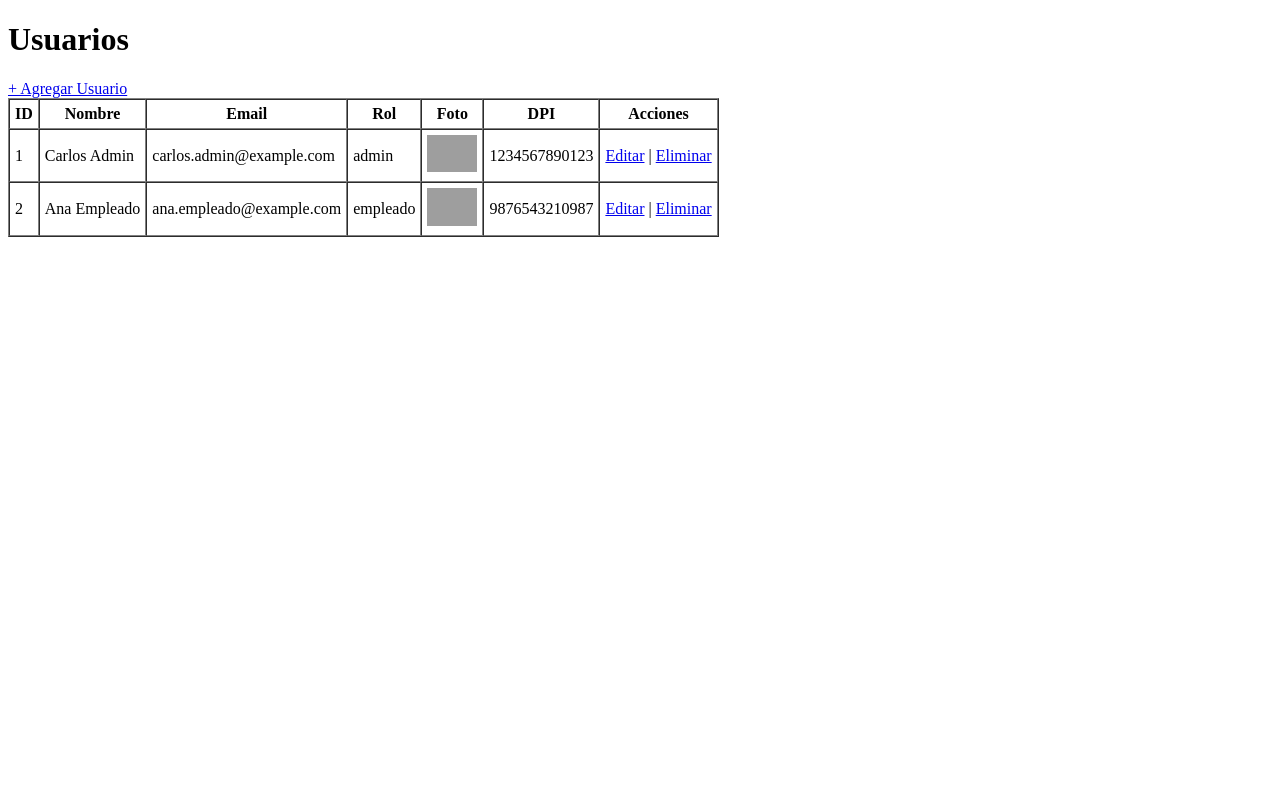
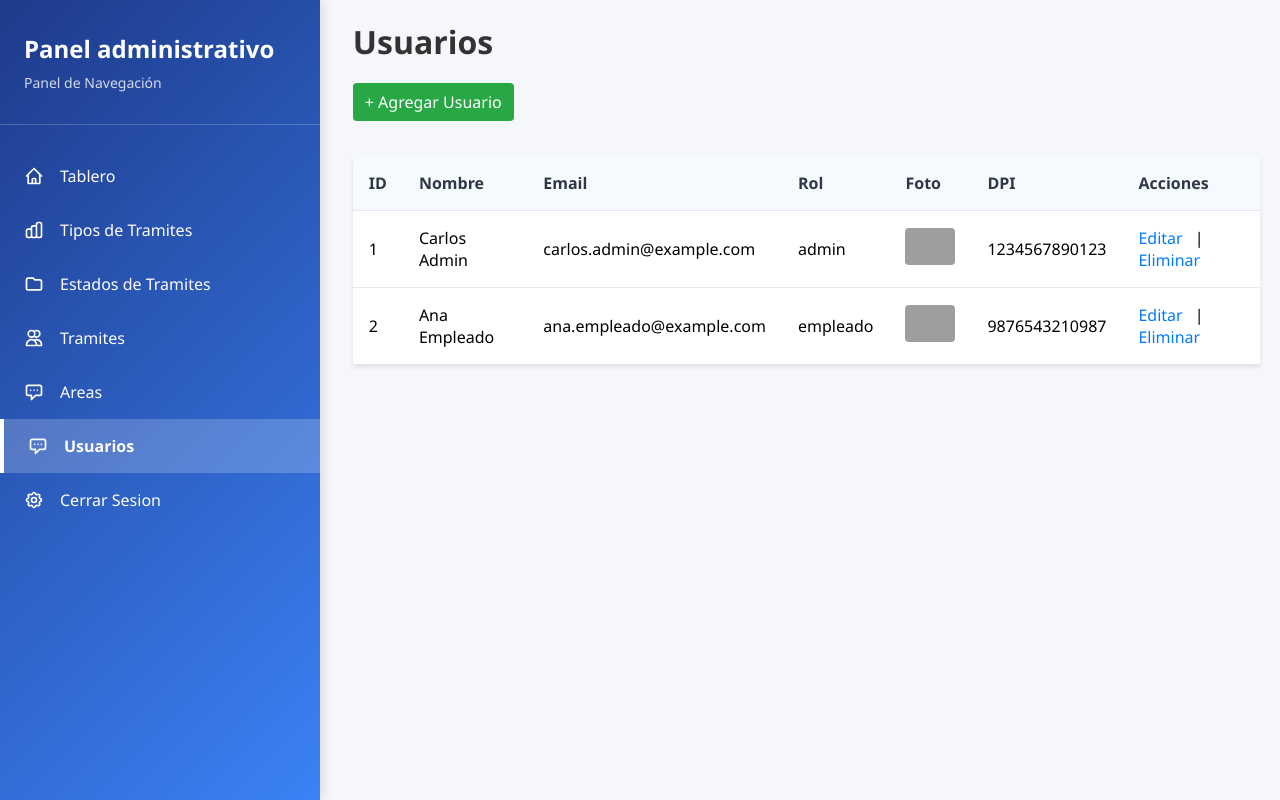
Before and after one commit to Hectorchan10/SistemaTramites, a PHP site: page /views/admin/usuario/usuarios.php in a window 1280 px wide. Run offline with PHP 8.4, Linux system fonts and the light colour scheme; data comes from the database, SQL or seed files in the repository; grey boxes are pictures that could not be loaded.

Commit message:
Actualizacion de asidebar y implementacion de estilos a usuarios

```diff
--- /dev/null
+++ b/style/usuarios.css
@@ -0,0 +1,143 @@
+
+    /* Contenedor principal que evita el sidebar (25%) */
+    .contenido-principal {
+        margin-left: 26%;
+        width: calc(100% - 26%);
+        padding: 20px;
+        box-sizing: border-box;
+    }
+
+    /* Estilos generales para mejorar la apariencia */
+    body {
+        font-family: Arial, sans-serif;
+        background-color: #f8f9fa;
+        margin: 0;
+        padding: 0;
+    }
+
+    h1 {
+        color: #333;
+        margin-bottom: 20px;
+    }
+
+    a {
+        text-decoration: none;
+        color: #007bff;
+    }
+
+    a:hover {
+        text-decoration: underline;
+    }
+
+    /* Mensajes de éxito */
+    .mensaje-exito {
+        padding: 10px;
+        background-color: #d4edda;
+        color: #155724;
+        border-radius: 5px;
+        margin-bottom: 20px;
+        border: 1px solid #c3e6cb;
+    }
+
+    /* Mensajes de error */
+    .mensaje-error {
+        padding: 10px;
+        background-color: #f8d7da;
+        color: #721c24;
+        border-radius: 5px;
+        margin-bottom: 20px;
+        border: 1px solid #f5c6cb;
+    }
+
+    /* Tabla de usuarios */
+    table {
+        width: 100%;
+        border-collapse: collapse;
+        background-color: white;
+        box-shadow: 0 2px 4px rgba(0,0,0,0.1);
+        margin-top: 15px;
+    }
+
+    th, td {
+        padding: 12px;
+        text-align: left;
+        border-bottom: 1px solid #ddd;
+    }
+
+    th {
+        background-color: #f1f1f1;
+        font-weight: bold;
+    }
+
+    tr:hover {
+        background-color: #f9f9f9;
+    }
+
+    img {
+        border-radius: 4px;
+    }
+
+    /* Formularios */
+    form {
+        background-color: white;
+        padding: 20px;
+        border-radius: 8px;
+        box-shadow: 0 2px 6px rgba(0,0,0,0.1);
+        max-width: 600px;
+    }
+
+    label {
+        display: block;
+        margin-top: 10px;
+        font-weight: bold;
+        color: #555;
+    }
+
+    input[type="text"],
+    input[type="email"],
+    input[type="password"],
+    input[type="file"],
+    select {
+        width: 100%;
+        padding: 8px;
+        margin-top: 5px;
+        margin-bottom: 15px;
+        border: 1px solid #ccc;
+        border-radius: 4px;
+        box-sizing: border-box;
+    }
+
+    button {
+        background-color: #007bff;
+        color: white;
+        padding: 10px 20px;
+        border: none;
+        border-radius: 4px;
+        cursor: pointer;
+        font-size: 16px;
+    }
+
+    button:hover {
+        background-color: #0056b3;
+    }
+
+    /* Botones de acción en tabla */
+    .acciones a {
+        margin-right: 8px;
+        color: #007bff;
+    }
+
+    /* Botón de agregar usuario */
+    .btn-agregar {
+        display: inline-block;
+        margin-bottom: 20px;
+        padding: 8px 12px;
+        background-color: #28a745;
+        color: white;
+        border-radius: 4px;
+    }
+
+    .btn-agregar:hover {
+        background-color: #218838;
+        text-decoration: none;
+    }
--- a/views/admin/usuario/agregar_usuario.php
+++ b/views/admin/usuario/agregar_usuario.php
@@ -86,9 +86,13 @@ if ($_SERVER['REQUEST_METHOD'] === 'POST') {
 <head>
     <meta charset="UTF-8">
     <title>Agregar Usuario</title>
+    <link rel="stylesheet" href="/style/usuarios.css">
 </head>
 
 <body>
+    <?php include '../../sidebaradministrador.php'; ?>
+
+    <div class="contenido-principal">
         <h1>Agregar Usuario</h1>
 
         <?php if ($error): ?>
@@ -126,6 +130,7 @@ if ($_SERVER['REQUEST_METHOD'] === 'POST') {
         </form>
         <br>
         <a href="usuarios.php">← Volver a la lista de usuarios</a>
+    </div>
     </body>
 
 </html>
--- a/views/admin/usuario/editar_usuario.php
+++ b/views/admin/usuario/editar_usuario.php
@@ -74,9 +74,13 @@ if ($_SERVER['REQUEST_METHOD'] === 'POST') {
 <head>
     <meta charset="UTF-8">
     <title>Editar Usuario</title>
+    <link rel="stylesheet" href="/style/usuarios.css">
 </head>
 
 <body>
+    <?php include '../../sidebaradministrador.php'; ?>
+
+    <div class="contenido-principal">
         <h1>Editar Usuario</h1>
 
         <?php if ($error): ?>
@@ -119,6 +123,7 @@ if ($_SERVER['REQUEST_METHOD'] === 'POST') {
 
             <button type="submit">Actualizar Usuario</button>
         </form>
+    </div>
 </body>
 
 </html>
--- a/views/admin/usuario/eliminar_usuario.php
+++ b/views/admin/usuario/eliminar_usuario.php
@@ -37,9 +37,13 @@ if ($_SERVER['REQUEST_METHOD'] === 'POST') {
 <head>
     <meta charset="UTF-8">
     <title>Eliminar Usuario</title>
+    <link rel="stylesheet" href="/style/usuarios.css">
 </head>
 
 <body>
+    <?php include '../../sidebaradministrador.php'; ?>
+
+    <div class="contenido-principal">
     <h1>⚠️ Eliminar Usuario</h1>
     <p>¿Seguro que deseas eliminar a
         <?= htmlspecialchars($usuario['nombre_usuario']) ?>?
@@ -49,6 +53,8 @@ if ($_SERVER['REQUEST_METHOD'] === 'POST') {
         <button type="submit" name="confirmar" value="si">Sí, eliminar</button>
         <button type="submit" name="confirmar" value="no">Cancelar</button>
     </form>
+
+    </div>
 </body>
 
 </html>
--- a/views/admin/usuario/usuarios.php
+++ b/views/admin/usuario/usuarios.php
@@ -13,24 +13,27 @@ $usuarios = $result->fetch_all(MYSQLI_ASSOC);
 
 <!DOCTYPE html>
 <html lang="es">
-
 <head>
     <meta charset="UTF-8">
     <meta name="viewport" content="width=device-width, initial-scale=1.0">
     <title>Gestión de Usuarios</title>
+    <link rel="stylesheet" href="/style/usuarios.css">
 </head>
+<body>
+    <?php include '../../sidebaradministrador.php'; ?>
 
-<body>
+    <!-- ✅ Envuelve TODO el contenido principal aquí -->
+    <div class="contenido-principal">
         <h1>Usuarios</h1>
-    <a href="agregar_usuario.php">+ Agregar Usuario</a>
+        <a href="agregar_usuario.php" class="btn-agregar">+ Agregar Usuario</a>
 
         <?php if (isset($_GET['mensaje'])): ?>
-    <div style="padding:10px; background-color:#d4edda; color:#155724; border-radius:5px;">
+            <div class="mensaje-exito">
                 <?= htmlspecialchars($_GET['mensaje']) ?>
             </div>
         <?php endif; ?>
 
-    <table border="1" cellpadding="5" cellspacing="0">
+        <table>
             <thead>
                 <tr>
                     <th>ID</th>
@@ -46,28 +49,19 @@ $usuarios = $result->fetch_all(MYSQLI_ASSOC);
                 <?php if ($usuarios): ?>
                     <?php foreach ($usuarios as $usuario): ?>
                     <tr>
-                <td><?= $usuario['id_usuario'] ?>
-                </td>
-                <td><?= htmlspecialchars($usuario['nombre_usuario']) ?>
-                </td>
-                <td><?= htmlspecialchars($usuario['email']) ?>
-                </td>
-                <td><?= htmlspecialchars($usuario['rol']) ?>
-                </td>
+                        <td><?= $usuario['id_usuario'] ?></td>
+                        <td><?= htmlspecialchars($usuario['nombre_usuario']) ?></td>
+                        <td><?= htmlspecialchars($usuario['email']) ?></td>
+                        <td><?= htmlspecialchars($usuario['rol']) ?></td>
                         <td>
                             <?php if ($usuario['foto']): ?>
-                    <img src="/uploads/usuarios/<?= htmlspecialchars($usuario['foto']) ?>"
-                        width="50" alt="Foto">
+                                <img src="/uploads/usuarios/<?= htmlspecialchars($usuario['foto']) ?>" width="50" alt="Foto">
                             <?php endif; ?>
                         </td>
-                <td><?= htmlspecialchars($usuario['DPI']) ?>
-                </td>
-                <td>
-                    <a
-                        href="editar_usuario.php?id_usuario=<?= $usuario['id_usuario'] ?>">Editar</a>
-                    |
-                    <a
-                        href="eliminar_usuario.php?id_usuario=<?= $usuario['id_usuario'] ?>">Eliminar</a>
+                        <td><?= htmlspecialchars($usuario['DPI']) ?></td>
+                        <td class="acciones">
+                            <a href="editar_usuario.php?id_usuario=<?= $usuario['id_usuario'] ?>">Editar</a> |
+                            <a href="eliminar_usuario.php?id_usuario=<?= $usuario['id_usuario'] ?>">Eliminar</a>
                         </td>
                     </tr>
                     <?php endforeach; ?>
@@ -78,6 +72,6 @@ $usuarios = $result->fetch_all(MYSQLI_ASSOC);
                 <?php endif; ?>
             </tbody>
         </table>
+    </div>
 </body>
-
 </html>
--- a/views/sidebaradministrador.php
+++ b/views/sidebaradministrador.php
@@ -12,7 +12,7 @@ $current_page = basename($_SERVER['PHP_SELF'], '.php');
     </div>
 
     <div class="nav-menu">
-        <a href="dashboard.php"
+        <a href="/views/admin/dashboard.php"
             class="nav-item <?php echo ($current_page == 'dashboard') ? 'active' : ''; ?>">
             <svg fill="none" stroke="currentColor" viewBox="0 0 24 24">
                 <path stroke-linecap="round" stroke-linejoin="round" stroke-width="2"
@@ -21,7 +21,7 @@ $current_page = basename($_SERVER['PHP_SELF'], '.php');
             Tablero
         </a>
 
-        <a href="tipos.php"
+        <a href="/views/admin/tipos.php"
             class="nav-item <?php echo ($current_page == 'tipos') ? 'active' : ''; ?>">
             <svg fill="none" stroke="currentColor" viewBox="0 0 24 24">
                 <path stroke-linecap="round" stroke-linejoin="round" stroke-width="2"
@@ -30,7 +30,7 @@ $current_page = basename($_SERVER['PHP_SELF'], '.php');
             Tipos de Tramites
         </a>
 
-        <a href="estados.php"
+        <a href="/views/admin/estados.php"
             class="nav-item <?php echo ($current_page == 'estados') ? 'active' : ''; ?>">
             <svg fill="none" stroke="currentColor" viewBox="0 0 24 24">
                 <path stroke-linecap="round" stroke-linejoin="round" stroke-width="2"
@@ -39,7 +39,7 @@ $current_page = basename($_SERVER['PHP_SELF'], '.php');
             Estados de Tramites
         </a>
 
-        <a href="tramites.php"
+        <a href="/views/admin/tramites.php"
             class="nav-item <?php echo ($current_page == 'tramites') ? 'active' : ''; ?>">
             <svg fill="none" stroke="currentColor" viewBox="0 0 24 24">
                 <path stroke-linecap="round" stroke-linejoin="round" stroke-width="2"
@@ -48,7 +48,7 @@ $current_page = basename($_SERVER['PHP_SELF'], '.php');
             Tramites
         </a>
 
-        <a href="areas.php"
+        <a href="/views/admin/areas.php"
             class="nav-item <?php echo ($current_page == 'areas') ? 'active' : ''; ?>">
             <svg fill="none" stroke="currentColor" viewBox="0 0 24 24">
                 <path stroke-linecap="round" stroke-linejoin="round" stroke-width="2"
@@ -57,7 +57,7 @@ $current_page = basename($_SERVER['PHP_SELF'], '.php');
             Areas
         </a>
 
-        <a href="usuario/usuarios.php"
+        <a href="/views/admin/usuario/usuarios.php"
             class="nav-item <?php echo ($current_page == 'usuarios') ? 'active' : ''; ?>">
             <svg fill="none" stroke="currentColor" viewBox="0 0 24 24">
                 <path stroke-linecap="round" stroke-linejoin="round" stroke-width="2"
```
Lines whose indentation alone changed are shown as unchanged.
